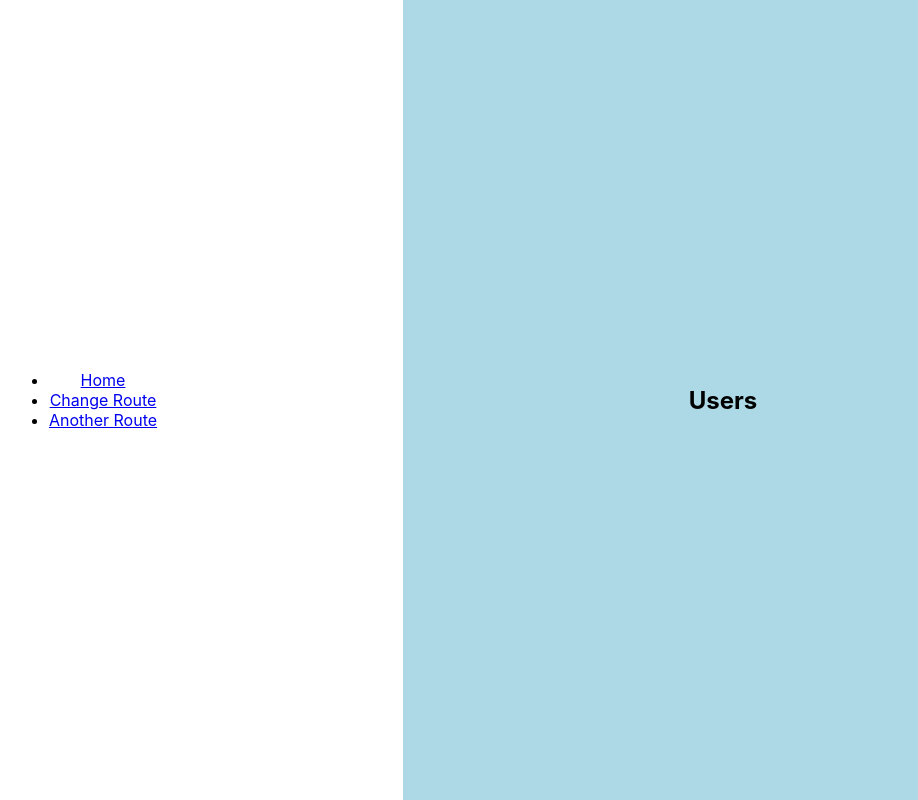
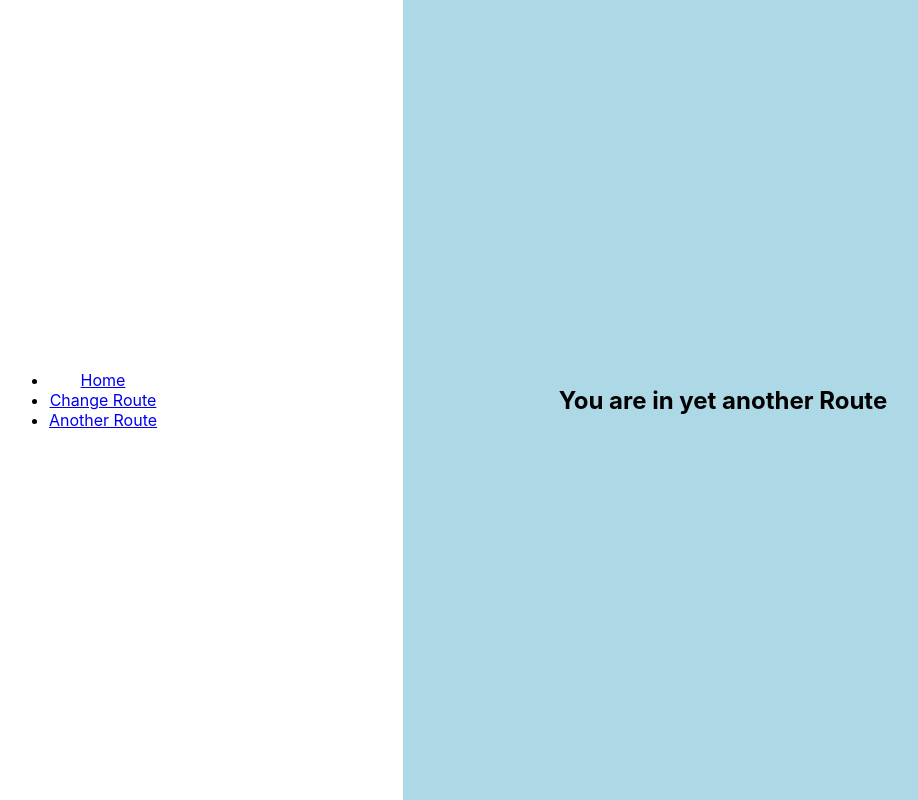
Before and after one commit to bernardorubin/persist-column, a React (Create React App) app: page /anotherTestRoute in a window 1280 px wide. Shown: the whole page, without its empty margins (237-1155 px from the left). Built offline with nearby package versions, Linux system fonts and the light colour scheme.

Commit message:
Rename Titles

```diff
--- a/src/AppRouter.js
+++ b/src/AppRouter.js
@@ -4,15 +4,15 @@ import Sidebar from './Sidebar'
 import styled from 'styled-components'
 
 function Index() {
-  return <h2>Ruta 1</h2>
+  return <h2>Index Route</h2>
 }
 
 function TestRoute() {
-  return <h2>Route changed</h2>
+  return <h2>You are in another Route</h2>
 }
 
 function AnotherTestRoute() {
-  return <h2>Users</h2>
+  return <h2>You are in yet another Route</h2>
 }
 
 const Container = styled.div`
```
